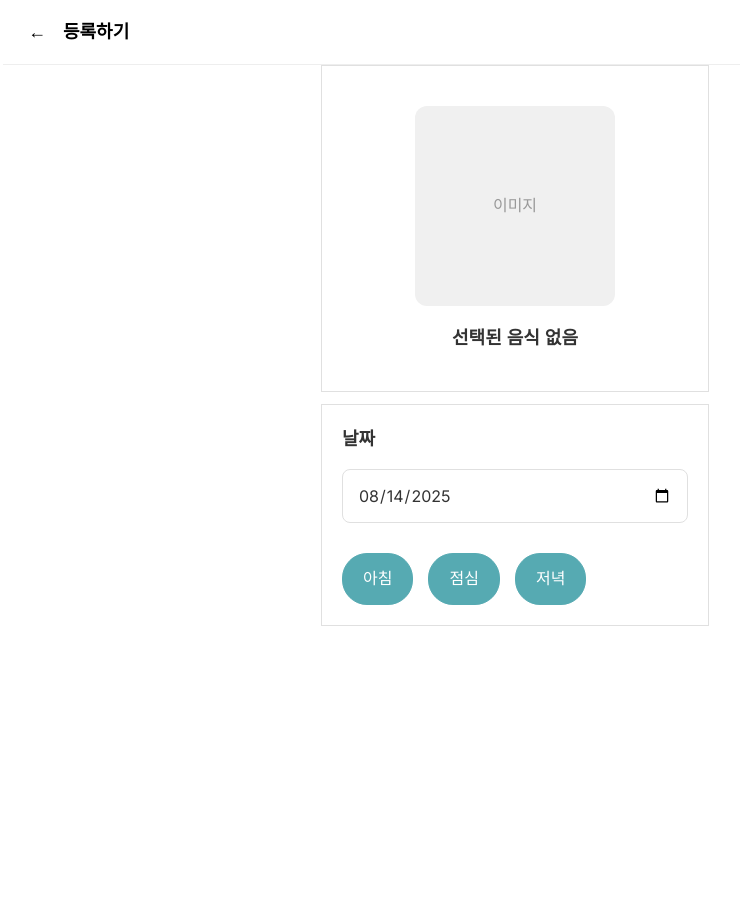
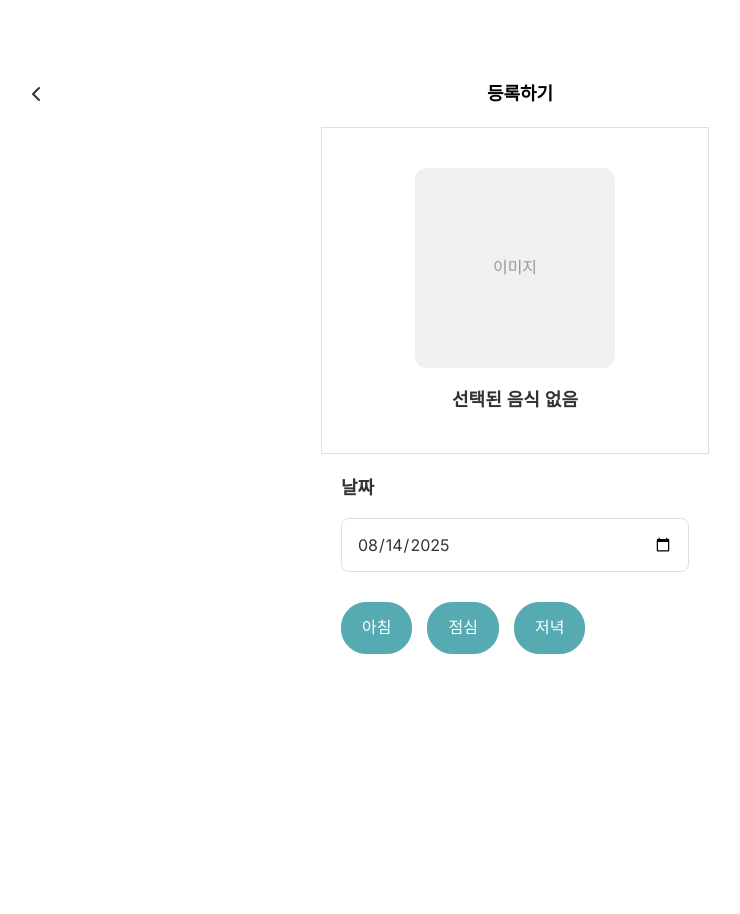
Before and after one commit to pirogramming/Healthtant, a Django app: template templates/diets/diets_upload.html in a window 1280 px wide. Shown: the top 914 px of the page, without its empty margins (125-865 px from the left). Run offline with Django 5.2, Linux system fonts and the light colour scheme; the template is opened without the code that fills it, so the values that code supplies are empty; some web fonts are replaced.

Commit message:
style : diets 수정

```diff
--- a/static/diets/diets_form.css
+++ b/static/diets/diets_form.css
@@ -29,7 +29,6 @@
     color: white;
     display: flex;
     flex-direction: column;
-    gap: 12px;
     }
 
 
@@ -89,7 +88,6 @@
     background-color: white;
     border-radius: -10px;
     padding: 20px;
-    border: 1px solid #e0e0e0;
 }
 
 .date-row {
--- a/templates/diets/diets_upload.html
+++ b/templates/diets/diets_upload.html
@@ -9,9 +9,22 @@
 {% endblock %}
 
 {% block header %}
-<header class="topbar">
+{% comment %} <header class="topbar">
   <button type="button" class="back-btn" onclick="history.back()">←</button>
   <h1 class="title">등록하기</h1>
+</header> {% endcomment %}
+<header class="app-header">
+  <div class="status-bar"></div>
+
+  <!-- 뒤로가기 버튼 + 제목 -->
+  <div class="header-nav">
+    <button class="back-button" onclick="history.back()" aria-label="뒤로가기">
+      <svg xmlns="http://www.w3.org/2000/svg" width="24" height="24" viewBox="0 0 24 24" fill="none">
+        <path d="M15 18L9 12L15 6" stroke="#333" stroke-width="2" stroke-linecap="round" stroke-linejoin="round"/>
+      </svg>
+    </button>
+    <h1 class="page-title">등록하기</h1>
+  </div>
 </header>
 {% endblock %}
 
```
